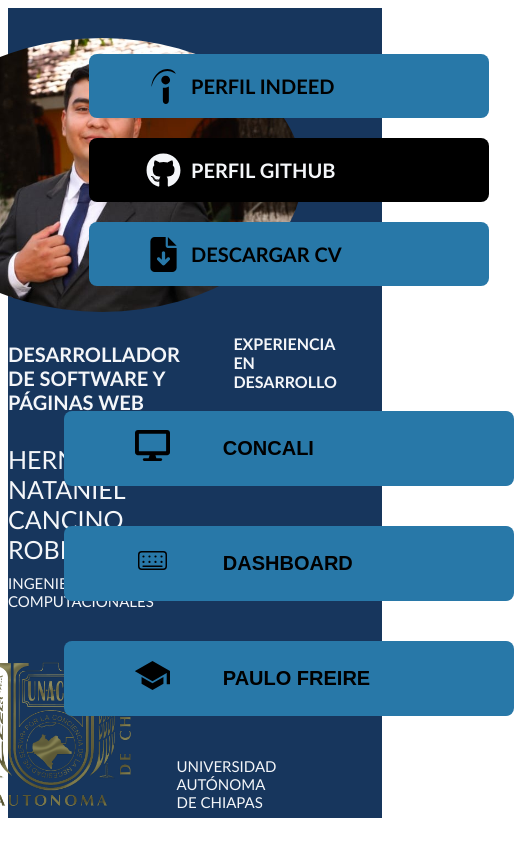
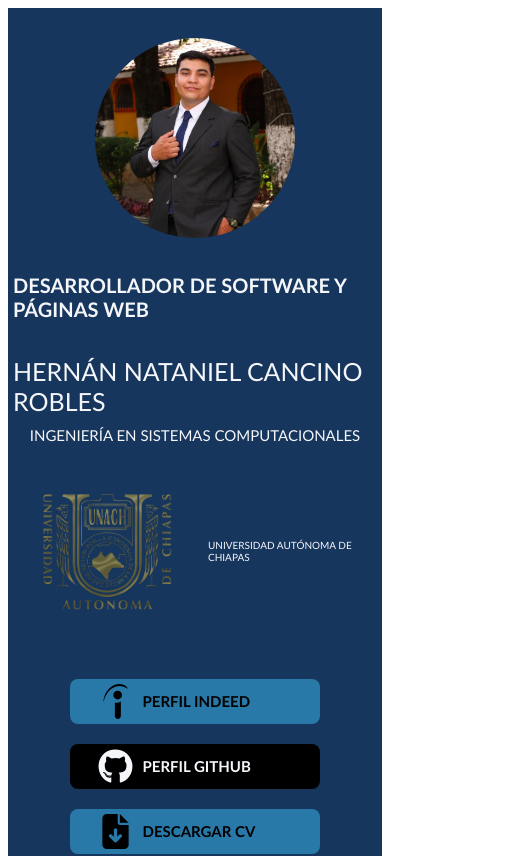
Before and after one commit to HernanNCR/HernanNCR.github.io, a React (Vite) app: page / in a window 390 px wide. Shown: the top 856 px of the page, 514 px wide, since content can reach past the window. Built offline with nearby package versions, Linux system fonts and the light colour scheme.

Commit message:
configuracion responsive

```diff
--- a/src/App.module.css
+++ b/src/App.module.css
@@ -5,8 +5,8 @@
   display: flex;
   justify-content: center;
   align-items: center;
-  color: #F4F6F9;
-  font-family:'Gill Sans', 'Gill Sans MT', Calibri, 'Trebuchet MS', sans-serif;
+  color: #f4f6f9;
+  font-family: "Gill Sans", "Gill Sans MT", Calibri, "Trebuchet MS", sans-serif;
 }
 .informacionPersonal {
   width: 50%;
@@ -17,7 +17,7 @@
   align-items: center;
 }
 
-.informacionPersonal .fotoImage{
+.informacionPersonal .fotoImage {
   width: 400px;
   height: 400px;
 
@@ -26,14 +26,14 @@
   overflow: hidden;
 }
 
-.informacionPersonal section{
+.informacionPersonal section {
   display: flex;
   flex-direction: row;
   justify-content: center;
   align-items: center;
 }
 
-.informacionPersonal section p{
+.informacionPersonal section p {
   margin: 100px 0px 0px 0px;
   font-size: 15px;
   font-weight: 400;
@@ -48,36 +48,35 @@
   align-items: center;
 }
 
-
-.paginasPersonales{
+.paginasPersonales {
   width: 62%;
   height: 30%;
 }
 
 .paginasPersonales button,
-.paginasPersonales a{
+.paginasPersonales a {
   width: 400px;
   height: 65px;
   margin: 10px 0px;
 }
 
-.seccionExperiencias{
+.seccionExperiencias {
   width: 62%;
   height: 60%;
 }
 
-.content_title_experiencias{
+.content_title_experiencias {
   width: 95%;
 }
 
-.seccionExperiencias button{
+.seccionExperiencias button {
   width: 450px;
   height: 75px;
   margin: 20px 0px;
 }
 
 .seccionExperiencias,
-.paginasPersonales{
+.paginasPersonales {
   display: flex;
   justify-content: center;
   align-items: center;
@@ -85,71 +84,72 @@
 }
 
 .paginasPersonales .content_img,
-.seccionExperiencias .content_img{
+.seccionExperiencias .content_img {
   width: 30%;
 }
 
 .paginasPersonales .content_title,
-.seccionExperiencias .content_title{
+.seccionExperiencias .content_title {
   width: 60%;
   text-align: left;
 }
 
-button, a {
-    background-color: #2878A8;
+button,
+a {
+  background-color: #2878a8;
   border: none;
   border-radius: 8px;
   font-size: 20px;
   font-weight: 600;
-    transition: .6s ease-in-out 0s;
+  transition: 0.6s ease-in-out 0s;
   cursor: pointer;
   display: flex;
   justify-content: center;
   align-items: center;
 }
-a{
+a {
   text-decoration: none;
   color: black;
   width: 400px;
 }
 
-button:hover, a:hover{
+button:hover,
+a:hover {
   transform: scale(1.05);
-    transition: .4s ease-in-out 0s;
-    color: #F4F6F9;
-    box-shadow: 0px 0px 10px rgba(244, 246, 249, .3);
+  transition: 0.4s ease-in-out 0s;
+  color: #f4f6f9;
+  box-shadow: 0px 0px 10px rgba(244, 246, 249, 0.3);
 }
 
-button:active, a:active{
+button:active,
+a:active {
   background-color: #17365d;
   transition: 0s;
 }
-
 
 .icono {
   color: inherit;
   font-size: 35px;
   margin-right: 10px;
-    transition: .4s ease-in-out 0s;
+  transition: 0.4s ease-in-out 0s;
 }
 
-#github{
+#github {
   background-color: black;
-    color: #F4F6F9;
-    transition: .6s ease-in-out 0s;
+  color: #f4f6f9;
+  transition: 0.6s ease-in-out 0s;
 }
-#github:hover{
-    background-color: #2878A8;
+#github:hover {
+  background-color: #2878a8;
   color: black;
-    transition: .4s ease-in-out 0s;
+  transition: 0.4s ease-in-out 0s;
 }
-
 
 .imagen {
   width: 700px;
   height: auto;
   object-fit: cover;
-  transition: opacity .5s ease-in-out;
+  transition: opacity 0.5s ease-in-out;
 }
 
 .visible {
@@ -160,8 +160,77 @@
   opacity: 0;
 }
 
-.imgTecnologias{
+.imgTecnologias {
   width: 30px;
   height: 30px;
   margin: 5px;
 }
+
+@media (max-width: 480px) {
+  .body {
+    background-color: #17365d;
+    width: 100%;
+    height: auto;
+    display: flex;
+    justify-content: center;
+    align-items: center;
+    color: #f4f6f9;
+    font-family:
+      "Gill Sans", "Gill Sans MT", Calibri, "Trebuchet MS", sans-serif;
+    flex-direction: column;
+  }
+  .informacionPersonal {
+    width: 100%;
+    height: auto;
+    display: flex;
+    flex-direction: column;
+    justify-content: center;
+    align-items: center;
+  }
+  .informacionPersonal .fotoImage {
+    width: 200px;
+    height: 200px;
+
+    border-radius: 50%;
+    /* margin: 130px; */
+    overflow: hidden;
+  }
+  .informacionPersonal section p {
+    margin: 0px 0px 0px 0px;
+    font-size: 10px;
+    font-weight: 400;
+  }
+  .informacionPersonal .fotoImage img,
+  .informacionPersonal section img {
+    width: 200px;
+  }
+  .experiencias {
+    width: 100%;
+    height: auto;
+    display: flex;
+    flex-direction: column;
+    margin-top: 50px;
+  }
+  .paginasPersonales button,
+  .paginasPersonales a {
+    width: 250px;
+    height: 45px;
+  }
+  .seccionExperiencias button {
+    width: 300px;
+    height: 55px;
+  }
+
+  button,
+  a {
+    font-size: 15px;
+  }
+  .imagen {
+  width: 350px;
+  height: 300px;
+  object-fit: cover;
+  transition: opacity 0.5s ease-in-out;
+  background-color: red;
+  margin: 50px 5px 5px 5px;
+}
+}
--- a/src/App.tsx
+++ b/src/App.tsx
@@ -92,12 +92,12 @@
       <div className={style.body}>
         <div className={style.informacionPersonal}>
           <article className={style.fotoImage}>
-            <img src={presentacion} width="400" />
+            <img src={presentacion} />
           </article>
-          <b style={{ fontSize: "20px" }}>
+          <b style={{ fontSize: "20px", margin : "5px" }}>
             DESARROLLADOR DE SOFTWARE Y PÁGINAS WEB
           </b>
-          <p style={{ fontSize: "25px", margin: "30px 0px 0px 0px" }}>
+          <p style={{ fontSize: "25px", margin: "30px 5px 0px 5px" }}>
             HERNÁN NATANIEL CANCINO ROBLES
           </p>
           <p
@@ -204,7 +204,6 @@
               <img src={gitIcon} className={style.imgTecnologias} />
               <img src={pdfkit} className={style.imgTecnologias} />
             </article>
-            <button>DESCARGAR MANUAL DE USUARIO</button>
             <button onClick={()=> setvista(0)} style={{background: "#a8a028", width: "200px", height:"35px", fontSize: "15px"}}>REGRESAR</button>
           </section>
         </div>
@@ -241,7 +240,6 @@
               <img src={gitIcon} className={style.imgTecnologias} />
               <img src={socket} className={style.imgTecnologias} />
             </article>
-            <button>DESCARGAR MANUAL DE USUARIO</button>
             <button onClick={()=> setvista(0)} style={{background: "#a8a028", width: "200px", height:"35px", fontSize: "15px"}}>REGRESAR</button>
           </section>
         </div>
```
Lines whose indentation alone changed are shown as unchanged.
